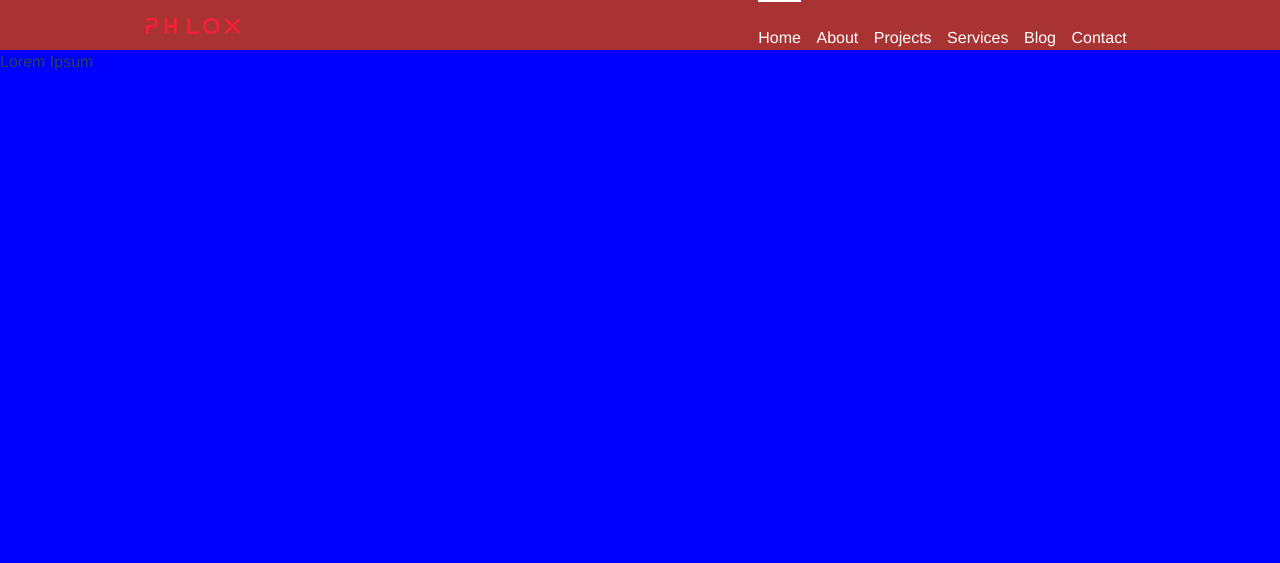
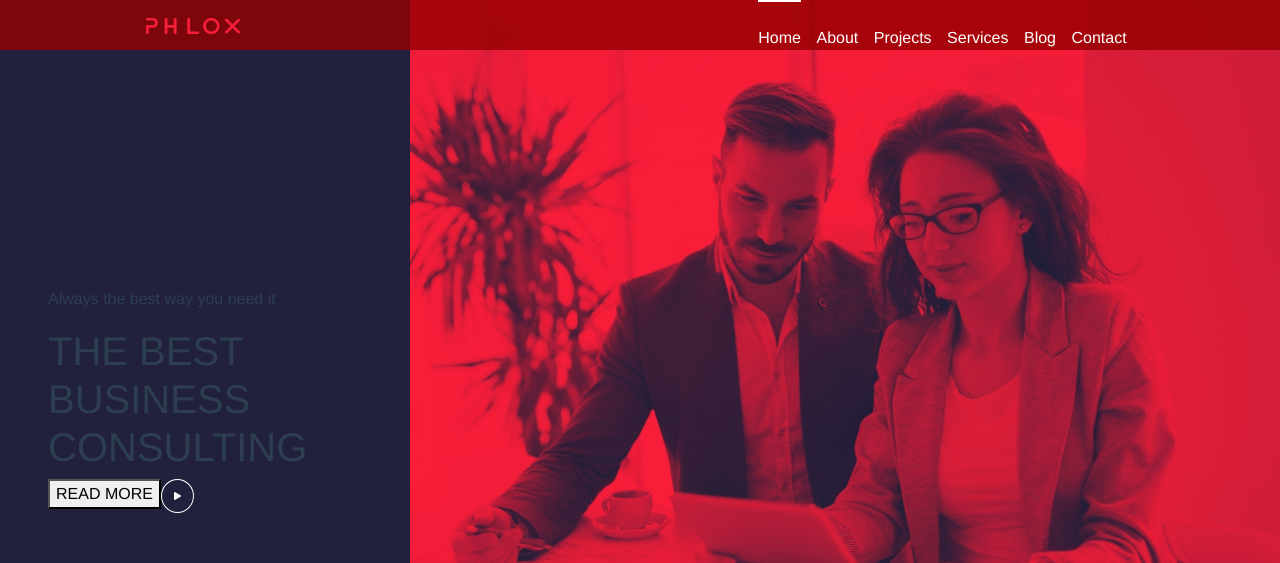
Before and after one commit to AndreaNocciolini/proj-html-vuejs, a Vue app: page / in a window 1280 px wide. Shown: the top 563 px of the page. Built offline with nearby package versions, Linux system fonts and the light colour scheme.

Commit message:
first try main

```diff
--- a/package.json
+++ b/package.json
@@ -8,6 +8,7 @@
     "lint": "vue-cli-service lint"
   },
   "dependencies": {
+    "@fortawesome/fontawesome-free": "^5.15.4",
     "bootstrap": "^5.1.3",
     "core-js": "^3.6.5",
     "vue": "^2.6.11"
--- a/src/components/Header.vue
+++ b/src/components/Header.vue
@@ -1,5 +1,5 @@
 <template>
-  <header>
+  <header class="fixed-top">
       <div class="header-container d-flex justify-content-around align-items-center">
           <div class="header-logo">
               <img src="../assets/images/logotype.png" alt="">
--- a/src/components/Main.vue
+++ b/src/components/Main.vue
@@ -1,7 +1,11 @@
 <template>
-  <main>
-      <div>
-          Lorem Ipsum
+  <main class="d-flex align-items-center">
+      <div class="my-container d-flex">
+        <div class="description-container d-flex flex-column justify-content-center align-items-start ms-5">
+            <p> Always the best way you need it</p>
+            <h1>THE BEST BUSINESS CONSULTING</h1>
+            <div><button>READ MORE</button><i class="fas fa-play"></i></div>
+        </div>
       </div>
   </main>
 </template>
@@ -13,9 +17,23 @@ export default {
 </script>
 
 <style lang="scss" scoped>
-    div {
+    .my-container {
         height: 100vh;
         width: 100%;
-        background-color: blue;
+        background-image: url('../assets/images/portrait-of-young-architect-woman-on-meeting-KFZCE3A.jpg');
+        background-size: contain;
+        background-repeat: no-repeat;
+        background-position: right;
+        background-color: #22213d;
+        .description-container {
+            width: 30%;
+        }
+    }
+    .fas.fa-play{
+        color: white;
+        font-size: 0.5em;
+        border: 1px solid white;
+        padding: 1.5em;
+        border-radius: 50%;
     }
 </style>
--- a/src/main.js
+++ b/src/main.js
@@ -1,5 +1,6 @@
 import Vue from 'vue'
 import App from './App.vue'
+import '@fortawesome/fontawesome-free/css/all.css';
 
 Vue.config.productionTip = false
 
```
Also changed, not shown: 1 other file (tests, documents, lock files or other folders).
